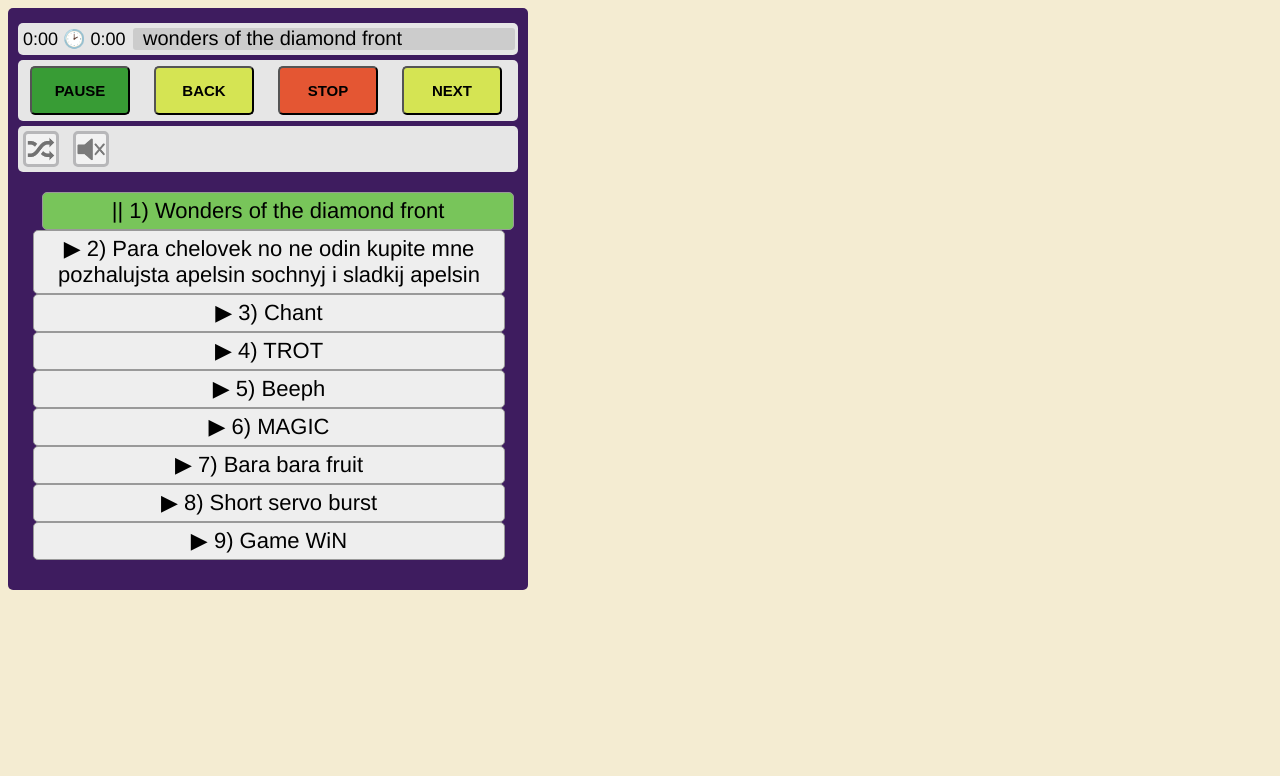
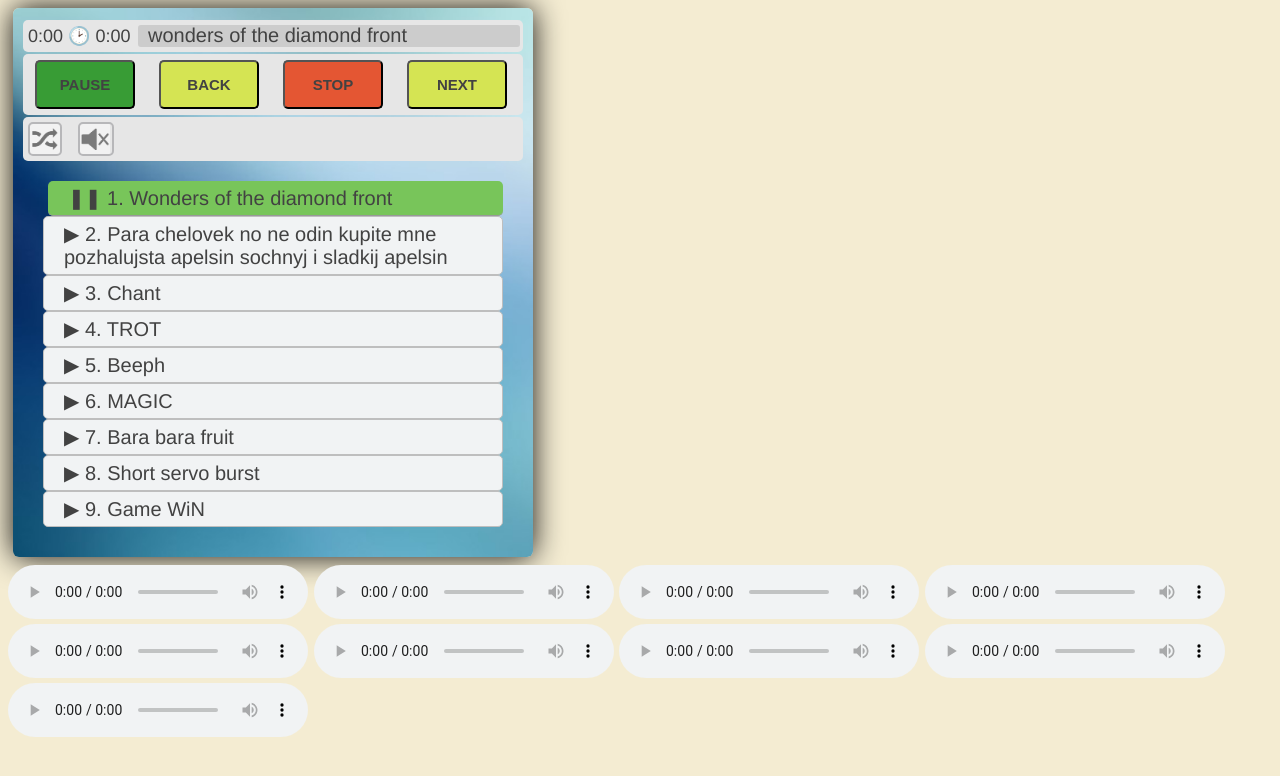
Before and after one commit to zloid/audio-player, a plain HTML site: page index.html in a window 1280 px wide. Both pictures are taken after a click on the button "PLAY". Drawn offline with Linux system fonts and the light colour scheme.

Commit message:
UI //something added & fixed

```diff
--- a/index.html
+++ b/index.html
@@ -10,6 +10,7 @@
 </head>
 
 <body>
+        <div id="AudioPlayerByZloid"></div>
 
         <div id="wrapper">
 
@@ -49,7 +50,6 @@
                         <source src="sounds/game WiN.mp3" type="audio/mpeg">
                 </audio>
 
-                <div id="AudioPlayerByZloid"></div>
 
                 <script src='player.js'></script>
         </div><!-- wrapper -->
--- a/player.js
+++ b/player.js
@@ -54,7 +54,9 @@ function drawNewUi (arrayAllAudio, setNewClassForNewUIAudio, putNewUIThere, disp
     drawAdvancedAudioControls(containerForNewUIAudioElement);
 
     let newUl = document.createElement('ul');
+    newUl.id = 'ulForNewUiAudioElement';
     for (let i = 0; i < arrayAllAudio.length; i++) {
+
         arrayAllAudio[i].style.display = displayOldUIAudio;
         arrayAllAudio[i].controls = oldUIAudioControlsBool;
         let newLi = document.createElement('li');
@@ -63,12 +65,12 @@ function drawNewUi (arrayAllAudio, setNewClassForNewUIAudio, putNewUIThere, disp
         let k = i + 1;
         setTimeout(() => {
             let  pathToAudio = arrayAllAudio[i].currentSrc;
-            newLi.innerHTML = '▶ ' + k + ') ' + pathToAudio.match(/[%-\.\w]*$/ig).join('').replace(/mp3|ogg|[^a-z]+/ig, ' ');
+            newLi.innerHTML = '▶ ' + k + '. ' + pathToAudio.match(/[%-\.\w]*$/ig).join('').replace(/mp3|ogg|[^a-z]+/ig, ' ');
 
             let upperFirstLetter  = newLi.innerHTML.match(/[a-z]/i).join('').toUpperCase();
             newLi.innerHTML = newLi.innerHTML.replace(/[a-z]/i, upperFirstLetter)
 
-        }, 250)
+        }, 300)
         newUl.appendChild(newLi);
     }
     containerForNewUIAudioElement.appendChild(newUl);
@@ -159,16 +161,21 @@ function resizeAudioProgressCover () {
 
 //todo
 function playOneAudioPlus (indexOfAudio) {
+
     isFirstPlayBool = false;
     muteMode(indexOfAudio);
-    pauseActualAudio();
+
+    arrayAllHTMLAudioElementObj[indexOfAudio].play();
+
     namingProgressBarEqualCurrentAudioSrc('#trackNameContainer', arrayAllHTMLAudioElementObj, indexOfAudio);
     updaitingTimeOfAudio(arrayAllHTMLAudioElementObj, indexOfAudio, '#timer');
-    arrayAllHTMLAudioElementObj[indexOfAudio].play();
     updaitingProgressBarOfAudio(arrayAllHTMLAudioElementObj, indexOfAudio, '#songSlider', '#trackProgress');
+
     arrayOfNewUIAudioInterfaceObj[indexOfAudio].className = 'newLiClassPlaying';
-    arrayOfNewUIAudioInterfaceObj[indexOfAudio].innerHTML = arrayOfNewUIAudioInterfaceObj[indexOfAudio].innerHTML.replace(/▶/, '||');
+    arrayOfNewUIAudioInterfaceObj[indexOfAudio].innerHTML = arrayOfNewUIAudioInterfaceObj[indexOfAudio].innerHTML.replace(/▶/, '❚❚');
     playButtonObj.innerHTML = 'PAUSE';
+    arrayOfNewUIAudioInterfaceObj[audioNowPlayingInt].style.color = '';
+
 }
 
 
@@ -176,15 +183,19 @@ function stopActualAudio () {
     arrayAllHTMLAudioElementObj[audioNowPlayingInt].pause();
     arrayAllHTMLAudioElementObj[audioNowPlayingInt].currentTime = 0;
     arrayOfNewUIAudioInterfaceObj[audioNowPlayingInt].className = 'newLiClass';
-    arrayOfNewUIAudioInterfaceObj[audioNowPlayingInt].innerHTML = arrayOfNewUIAudioInterfaceObj[audioNowPlayingInt].innerHTML.replace(/■ |[|][|]/, '▶ ');
+    arrayOfNewUIAudioInterfaceObj[audioNowPlayingInt].innerHTML = arrayOfNewUIAudioInterfaceObj[audioNowPlayingInt].innerHTML.replace(/❚❚/, '▶ ');
     playButtonObj.innerHTML = 'PLAY';
+    arrayOfNewUIAudioInterfaceObj[audioNowPlayingInt].style.color = '#389c35';
 }
 
 //todo
 function pauseActualAudio () {
     arrayAllHTMLAudioElementObj[audioNowPlayingInt].pause();
     arrayOfNewUIAudioInterfaceObj[audioNowPlayingInt].className = 'newLiClass';
-    arrayOfNewUIAudioInterfaceObj[audioNowPlayingInt].innerHTML = arrayOfNewUIAudioInterfaceObj[audioNowPlayingInt].innerHTML.replace(/[|][|]/, '▶');
+    arrayOfNewUIAudioInterfaceObj[audioNowPlayingInt].style.color = '#389c35';
+
+    // arrayOfNewUIAudioInterfaceObj[audioNowPlayingInt].classList.add("newLiClassPlayingPaused");
+    arrayOfNewUIAudioInterfaceObj[audioNowPlayingInt].innerHTML = arrayOfNewUIAudioInterfaceObj[audioNowPlayingInt].innerHTML.replace(/❚❚/, '▶');
 }
 
 function updaitingTimeOfAudio (arrayAllHTMLAudioElementObj, indexOfAudio, putTimerTo) {
@@ -203,6 +214,12 @@ function updaitingProgressBarOfAudio (arrayAllHTMLAudioElementObj, indexOfAudio,
         let getSongSlider = document.querySelector(idSongSlider);
         let percentageOfSlider = getSongSlider.offsetWidth * percentageOfSong;
         document.querySelector(idTrackProgress).style.width = Math.round(percentageOfSlider) + "px";
+//todo
+        // if (percentageOfSlider > 0) {
+        //     arrayAllHTMLAudioElementObj[indexOfAudio].className = 'newLiClassPlaying';
+        // } else {
+        //     arrayAllHTMLAudioElementObj[indexOfAudio].className = 'newLiClass';
+        // }
     })
 }
 
@@ -228,9 +245,6 @@ function setSongPosition(event){
     //window.event
     // let clickLocationInt =  event.layerX - takeAudioProgressBarObj.offsetLeft;
     let clickLocationInt =  event.layerX;
-    console.log('clickLocationInt:', clickLocationInt)
-    console.log('songSliderWidthInt:', songSliderWidthInt)
-
     let percentage = (clickLocationInt/songSliderWidthInt);
     //bingo
     arrayAllHTMLAudioElementObj[audioNowPlayingInt].currentTime = arrayAllHTMLAudioElementObj[audioNowPlayingInt].duration * percentage;
@@ -242,6 +256,7 @@ function playNextAudio (indexAudioNowPlayingInt, arrayAllAudio, delayBetweenAudi
         return
     }
     stopActualAudio();
+    arrayOfNewUIAudioInterfaceObj[indexAudioNowPlayingInt].style.color = '';
     audioNowPlayingInt = indexAudioNowPlayingInt + 1;
         //last audio's detector
     if (indexAudioNowPlayingInt == arrayAllAudio.length - 1) {
@@ -258,6 +273,7 @@ function playBackAudio (arrayAllAudio, delayBetweenAudioInt = 50) {
         return
     }
     stopActualAudio();
+    arrayOfNewUIAudioInterfaceObj[audioNowPlayingInt].style.color = '';
     audioNowPlayingInt--;
     if (audioNowPlayingInt < 0) {
         audioNowPlayingInt = arrayAllAudio.length - 1;
@@ -307,6 +323,7 @@ function muteMode (audioNowPlayingInt) {
 function shufflePlay (delayBetweenAudioInt = 50) {
     if (randomSwitchBool) {
         stopActualAudio();
+        arrayOfNewUIAudioInterfaceObj[audioNowPlayingInt].style.color = '';
         audioNowPlayingInt--;
         let randomAudioInt = Math.floor(Math.random() * (arrayAllHTMLAudioElementObj.length - 1));
         // console.log('1audioNowPlayingInt:', audioNowPlayingInt);
@@ -333,7 +350,7 @@ function shufflePlay (delayBetweenAudioInt = 50) {
 // todo
 
 //DRAW NEW UI
-drawNewUi(arrayAllHTMLAudioElementObj, 'newLiClass', '#AudioPlayerByZloid', 'none', false);
+drawNewUi(arrayAllHTMLAudioElementObj, 'newLiClass', '#AudioPlayerByZloid', '', true);
 playingNewUIAudioElements('.newLiClass');
 
 window.addEventListener('resize', () => {
@@ -353,10 +370,12 @@ takeAudioProgressBarObj = document.querySelector('#songSlider');
 //===========================================
 
 //EVENTS
+
+
 //play next song when prev. ended
 for (let i = 0; i < arrayAllHTMLAudioElementObj.length; i++) {
     arrayAllHTMLAudioElementObj[i].addEventListener('ended', () => {
-        playNextAudio(i, arrayAllHTMLAudioElementObj);
+            playNextAudio(i, arrayAllHTMLAudioElementObj);
         //todo
         muteMode(i);
     })
@@ -380,7 +399,7 @@ playButtonObj.addEventListener('click', () => {
 stopButtonObj.onclick = stopActualAudio;
 
 //event nextButtonObj
-nextButtonObj.addEventListener('click',() => {
+nextButtonObj.addEventListener('click', () => {
     playNextAudio(audioNowPlayingInt, arrayAllHTMLAudioElementObj);
 })
 
--- a/style.css
+++ b/style.css
@@ -13,64 +13,67 @@ body {
     width: 100%;
 }
 
-
+/*
 #AudioPlayerByZloid {
-    /* width: 95%; */
     max-width: 500px;
     height: 70%;
     padding: 10px;
     background: #3e1c5f;
     border-radius: 5px;
 }
+*/
+
+#AudioPlayerByZloid {
+    max-width: 500px;
+    height: 70%;
+    padding: 10px;
+    border-radius: 5px;
+    box-shadow: 0 0 30px rgba(0, 0, 0, 0.94);
+    margin: 8px 5px;
+    border-radius: 6px;
+    background-image: url(img/bg2.jpg);
+    background-size: cover;
+}
+
+#ulForNewUiAudioElement {
+    list-style-type: none;
+    /* margin: 0; */
+    padding: 0 20px;
+}
+
+
+.newLiClass {
+    overflow: hidden;
+    display: block;
+    padding: 5px 20px;
+    font-size: 20px;
+    /* text-align: center; */
+    cursor: pointer;
+    color: #000;
+    background-color: #f1f3f4;
+    /* border-bottom: 1px solid #999; */
+    border: 1px solid #bebebe;
+    border-radius: 5px;
+    max-width: 100%;
+    overflow: hidden;
+    color: #424242;
+}
 
 
 .newLiClassPlaying {
     display: block;
-
-    /* margin: 0 0 20px -30px; */
-    margin: 0 0 0 -25px;
-    padding: 5px;
-    font-size: 22px;
-    text-align: center;
+    padding: 5px 20px;
+    margin-left: 5px;
+    font-size: 20px;
+    /* text-align: center; */
     cursor: pointer;
     color: #000;
     background-color: #eee;
-    border: 1px solid #999;
+    border-bottom: 1px solid #999;
     border-radius: 5px;
     background-color: #78c55a;
-    /* box-shadow: 0px 5px #999; */
-    /* box-shadow: 0 0px #666; */
-    /* transform: translateY(7px); */
-    transform: translateX(9px);
-    /* height: 30px; */
-    max-width: 100%;
-    /* width: 400px; */
-    /* overflow: hidden; */
-}
-
-.newLiClass {
-    overflow: hidden;
-
-    display: block;
-
-    /* margin: 0 0 20px -30px; */
-    margin: 0 0 0 -25px;
-    padding: 5px;
-    font-size: 22px;
-    text-align: center;
-    cursor: pointer;
-    color: #000;
-
-    background-color: #eee;
-    border: 1px solid #999;
-    border-radius: 5px;
-    /* box-shadow: 0px 5px #999; */
-
-    max-width: 100%;
-    /* width: 400px; */
-    /* height: 30px; */
-
-    overflow: hidden;
+    /* transform: translateX(9px); */
+    color: #424242;
 }
 
   .newLiClass:hover {
@@ -80,8 +83,8 @@ body {
 
   .newLiClass:active {
     background-color: #78c55a;
-    box-shadow: 0 0px #666;
-    transform: translateY(2px);
+    /* box-shadow: 0 0px #666; */
+    /* transform: translateY(2px); */
   }
 
 body {
@@ -130,23 +133,31 @@ body {
     /* margin: 10px; */
     font-weight: bold;
     /* font-size: 15px; */
+    color: #424242
 }
 
 
 
-#ContainerForAdvancedAudioControls {
-    margin: 5px 0;
-    padding: 5px;
-}
 
 #mute {
-    width: 30px;
+    width: 32px;
     height: 30px;
     margin: 0 0 0 50px;
-    border: 3px solid #89898d;
-    background: url(img/mute.png) no-repeat;
-    background-size: contain;
+    border: 2px solid #89898d;
+    /* padding: 10px; */
+    /* background: url(img/mute.png) no-repeat; */
+    /* background-size: contain;   */
+    background: url(img/muteOnOff-spritesheet-2.png) no-repeat;
+    /* background-image: url(chrome://global/skin/media/pauseButton.svg); */
+
+
+    /* background: url(img/volume-mute.svg) no-repeat #fff; */
+
+    background-size: cover;
+    /* background-position: 1px 0px; */
+    background-position: -30px 0px;
     opacity: .5;
+    /* border: 3px; */
     border-radius: 5px;
 }
 
@@ -154,19 +165,29 @@ body {
     width: 30px;
     height: 30px;
     margin: 0 0 0 50px;
-    border: 3px solid #2e40df;
-    background: url(img/loud.png) no-repeat;
-    background-size: contain;
+    border: 2px solid #2e40df;
+    /* background: url(img/loud.png) no-repeat; */
+    /* background-size: contain;  */
+    background: url(img/muteOnOff-spritesheet-2.png) no-repeat;
+    background-size: cover;
+    /* background: url(img/volume-medium.svg) no-repeat #fff; */
+    /* background-size: contain; */
+    /* background-size: contain; */
+    /* background-position: 1px 0px; */
     border-radius: 5px;
+
 }
 
 #random {
     position: absolute;
     width: 30px;
     height: 30px;
-    border: 3px solid #89898d;
-    background: url(img/2shuffle.png) no-repeat;
-    background-size: contain;
+    border: 2px solid #89898d;
+    /* background: url(img/2shuffle.png) no-repeat; */
+    /* background-size: contain; */
+    background: url(img/shuffle-spritesheet-2.png) no-repeat;
+    background-size: cover;
+    /* background-position: 0px 0px; */
     opacity: .5;
     border-radius: 5px;
 }
@@ -175,42 +196,15 @@ body {
     position: absolute;
     width: 30px;
     height: 30px;
-    border: 3px solid #2e40df;
-    background: url(img/3shuffleOn.png) no-repeat;
-    background-size: contain;
+    border: 2px solid #2e40df;
+    /* background: url(img/3shuffleOn.png) no-repeat; */
+    /* background-size: contain; */
+    background: url(img/shuffle-spritesheet-2.png) no-repeat;
+    background-size: cover;
+    background-position: -30px 0px;
     border-radius: 5px;
 }
 
-
-
-/*
-#random {
-    width: 15px;
-    margin: 10px;
-    background: url(img/shuffle.png) no-repeat;
-    background-size: contain;
-    opacity: .7;
-    padding: 15px;
-    border-radius: 20px;
-    outline: none;
-}
-
-#randomActive {
-    width: 15px;
-    background: url(img/shuffle.png) no-repeat;
-    background-size: contain;
-    opacity: 1;
-    border: 2px solid rgba(12, 158, 243, 0.609);
-    padding: 15px;
-    border-radius: 20px;
-    outline: none;
-}
-*/
-
-
-/* #randomActive:active{
-    outline: none;
-} */
 
 #stop {
     background-color: rgb(228, 86, 51);
@@ -218,17 +212,20 @@ body {
 
 #play {
     background-color: rgb(56, 156, 53);
-    /* min-width: 75px; */
-    /* width: 20%; */
 }
 
 
 #allButtonsHere, #progressBarContainer, #ContainerForAdvancedAudioControls {
     background: #e6e6e6;
     border-radius: 5px;
+    margin: 2px 0;
+    color: #424242
 }
 
 
+#ContainerForAdvancedAudioControls {
+    padding: 5px;
+}
 
 
 
@@ -250,7 +247,7 @@ body {
     /* background-color: var(--same-bg-color); */
     height: 22px;
     padding: 5px;
-    margin: 5px 0;
+    /* margin: 5px 0; */
 }
 
     #songSlider{
@@ -287,13 +284,6 @@ body {
 /* },
 @media only screen and*/
 
-
-
-
-
-
-
-
 /*
 #trackProgress{
 
@@ -319,21 +309,13 @@ body {
         font-size: 15px;
     }
 
-    .newLiClass {
-        margin: 0 0 0 -25px;
 
-    }
-
-    .newLiClassPlaying {
-        /* height: 3%; */
-        margin: 0 0 0 -25px;
-    }
 
     #progressBarContainer {
         /* width: 98%; */
         height: 42px;
         padding: 5px;
-        margin: 5px 0;
+        /* margin: 5px 0; */
     }
 
     /* pc
```
Also changed, not shown: img/bg.jpeg (added), img/bg2.jpg (added), img/bg3.jpg (added), img/mute-volume-interface-symbol.svg (added), img/muteOnOff-spritesheet-2.png (added), img/muteOnOff-spritesheet.png (added), img/pauseButton.svg (added), img/playButton.svg (added), img/shuffle-spritesheet-2.png (added), img/shuffle-spritesheet.png (added), img/volume-off-indicator-2.svg (added), img/volume-off-indicator.svg (added), img/volume-on-indicator-2.svg (added).
